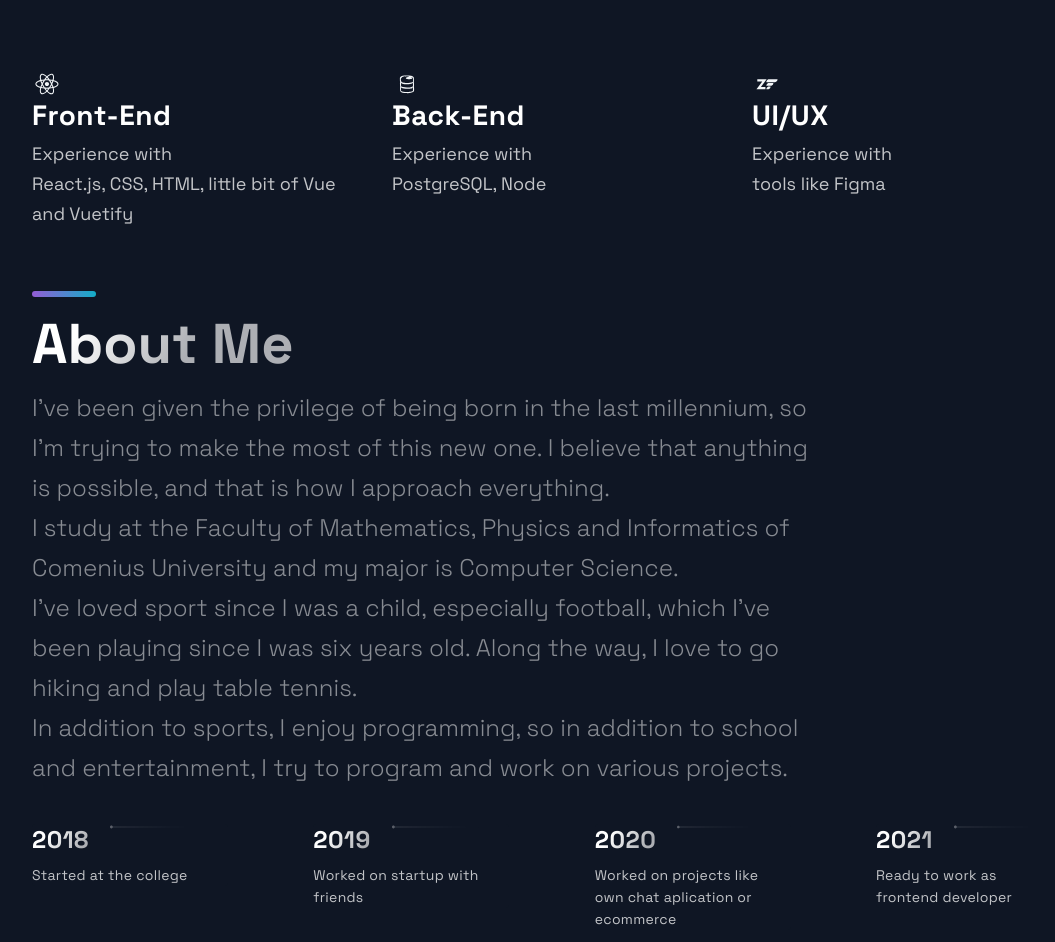
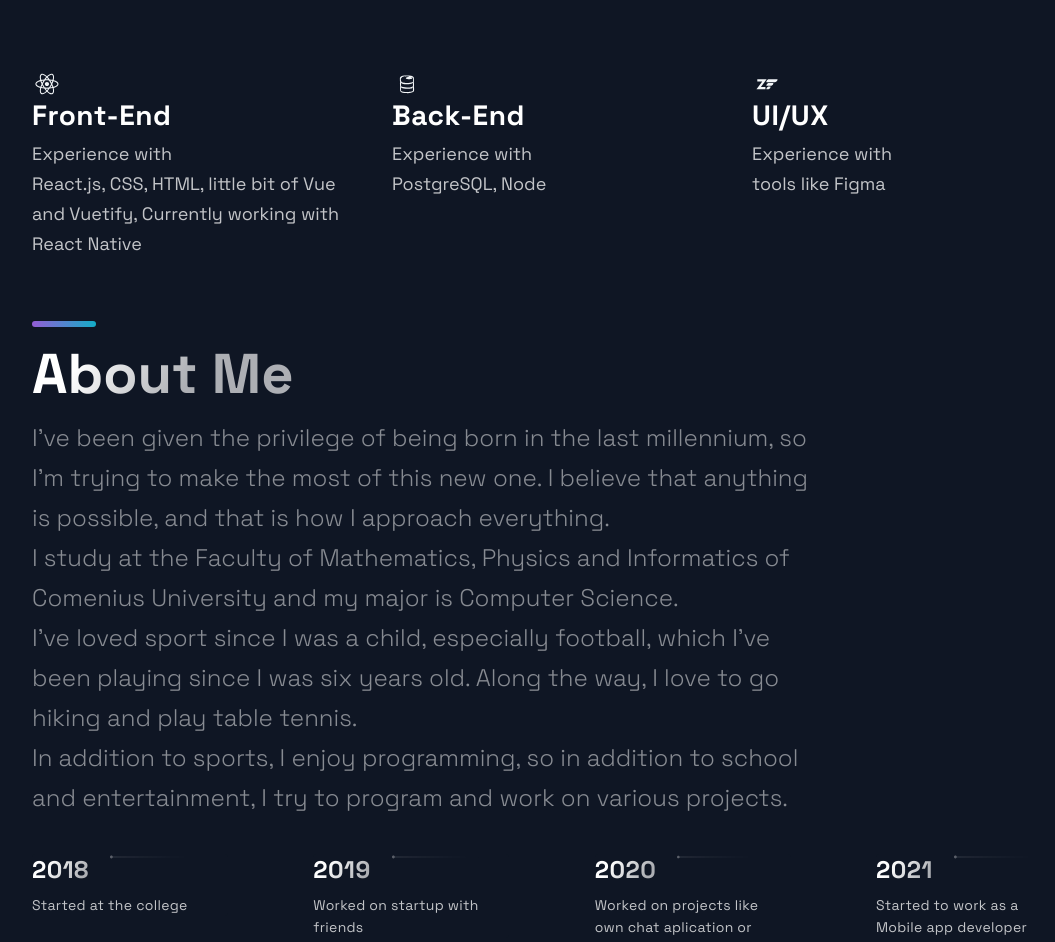
Before and after one commit to Villiss/lukasvilim-portfolio, a Next.js app: page / in a window 1280 px wide. Shown: the part 2380-3322 px from the top of the page, without its empty margins (88-1143 px from the left). Built offline with nearby package versions, Linux system fonts and the light colour scheme.

Commit message:
react-native

```diff
--- a/src/components/Technologies/Technologies.js
+++ b/src/components/Technologies/Technologies.js
@@ -18,7 +18,7 @@ const Technologies = () =>  (
           <ListTitle>Front-End</ListTitle>
           <ListParagraph>
             Experience with <br/>
-            React.js, CSS, HTML, little bit of Vue and Vuetify
+            React.js, CSS, HTML, little bit of Vue and Vuetify, Currently working with React Native
           </ListParagraph>
         </ListContainer>
       </ListItem>
--- a/src/constants/constants.js
+++ b/src/constants/constants.js
@@ -32,5 +32,5 @@ export const TimeLineData = [
   { year: 2018, text: 'Started at the college', },
   { year: 2019, text: 'Worked on startup with friends', },
   { year: 2020, text: 'Worked on projects like own chat aplication or ecommerce', },
-  { year: 2021, text: 'Ready to work as frontend developer', },
+  { year: 2021, text: 'Started to work as a Mobile app developer with React Native', },
 ];
```
